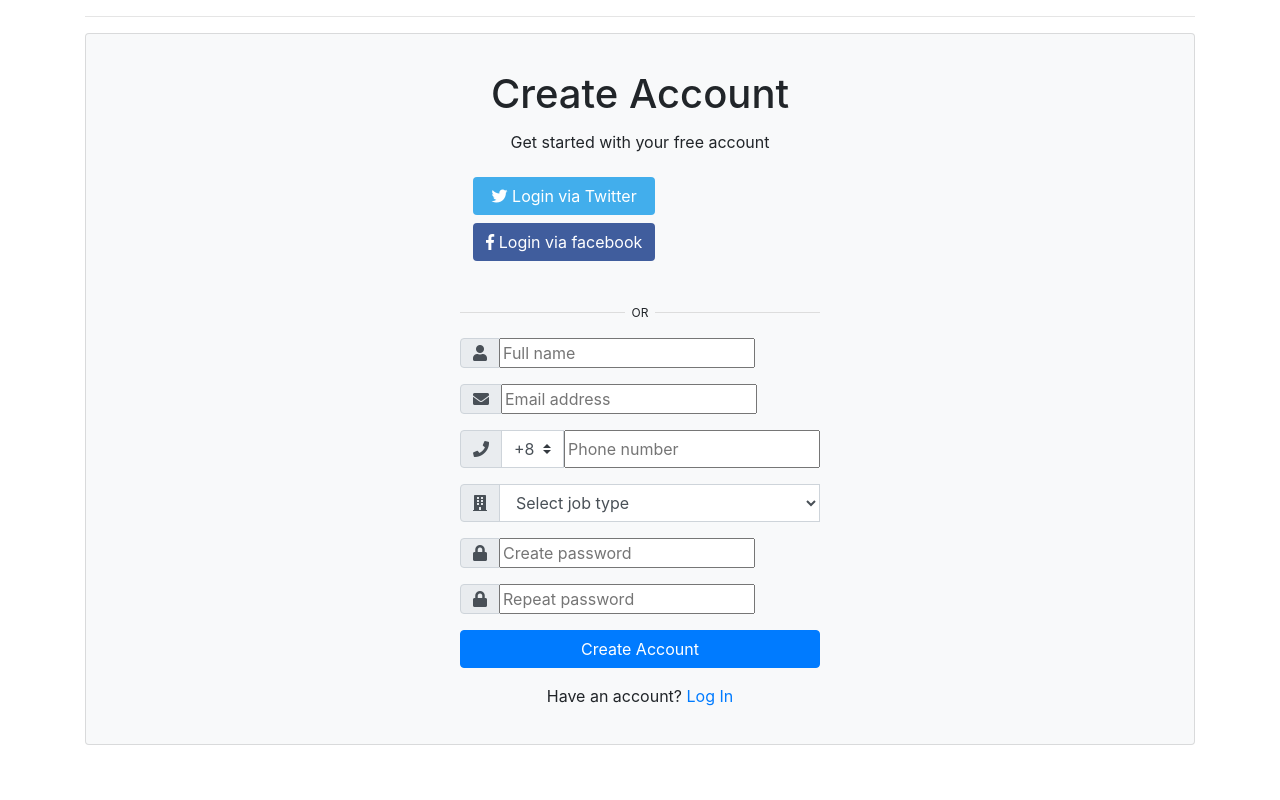
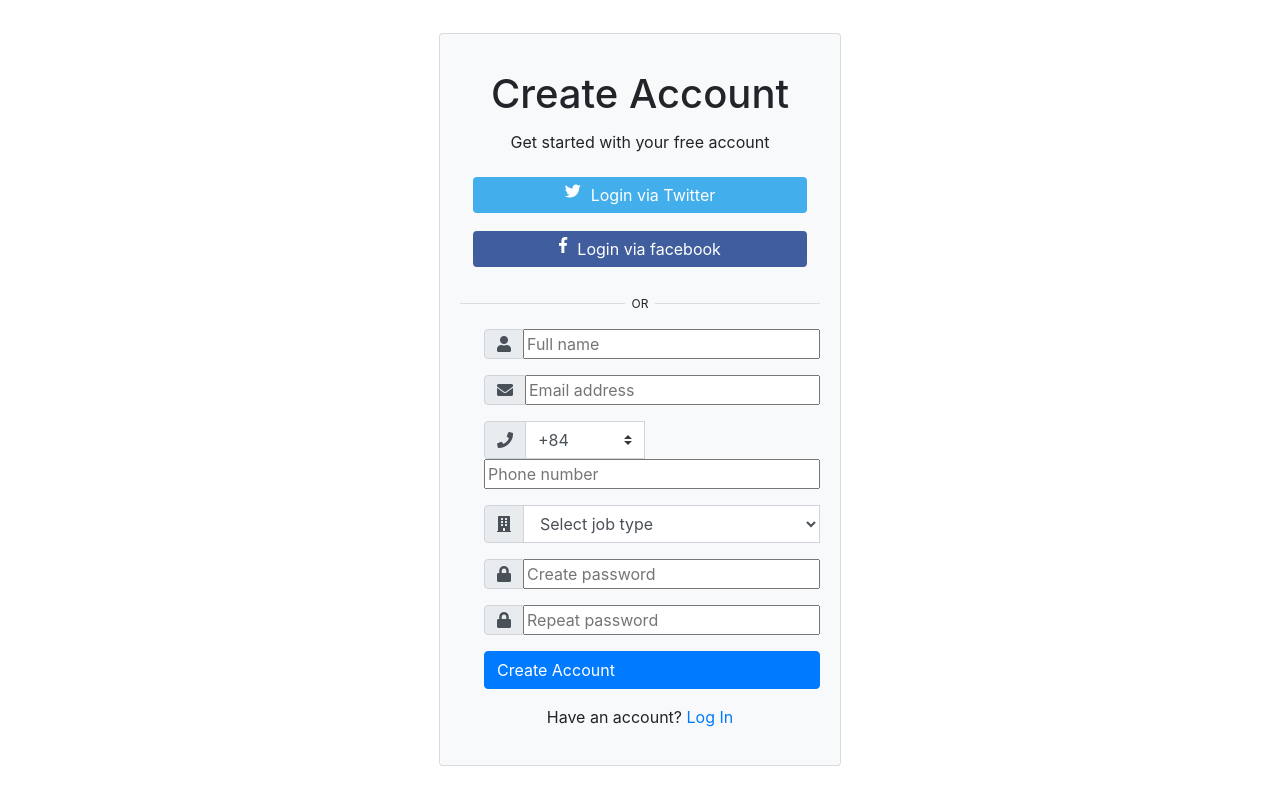
Before and after one commit to tuyentvfpt/practice-html-css-javascript, a plain HTML site: page index.html in a window 1280 px wide. Drawn offline with nearby package versions, Linux system fonts and the light colour scheme; a script that the page names is missing.

Commit message:
Update style.css

```diff
--- a/style.css
+++ b/style.css
@@ -1,3 +1,30 @@
+@import url('https://fonts.googleapis.com/css?family=Open+Sans&display=swap');
+
+:root {
+    --error-color: #dc3545;
+    --success-color: #28a745;
+    --warning-color: #ffc107;
+}
+.container{
+    display: flex;
+    flex-direction: column;
+    align-items: center;
+    text-align: center;
+}
+
+.btn{
+    display: flex;
+    flex-direction: column;
+    gap: 10px;
+}
+
+.btn a{
+    display: flex;
+    flex-direction: row;
+    justify-content: center;
+    text-decoration: none;
+    padding:5px 30px;
+}
 .divider-text {
   position: relative;
   text-align: center;
@@ -28,3 +55,35 @@
   background-color: #42AEEC;
   color: #fff;
 }
+
+form{
+    display: flex;
+    flex-direction: column;
+}
+form div input{
+    flex: 1;
+}
+
+.form-field{
+    display: flex;
+    flex-direction: column;
+    margin-left: 24px;
+}
+
+
+.form-field input:focus {
+    outline: none;
+}
+
+.form-field.error input {
+    border-color: var(--error-color);
+}
+
+.form-field.success input {
+    border-color: var(--success-color);
+}
+
+
+.form-field small {
+    color: var(--error-color);
+}
```
